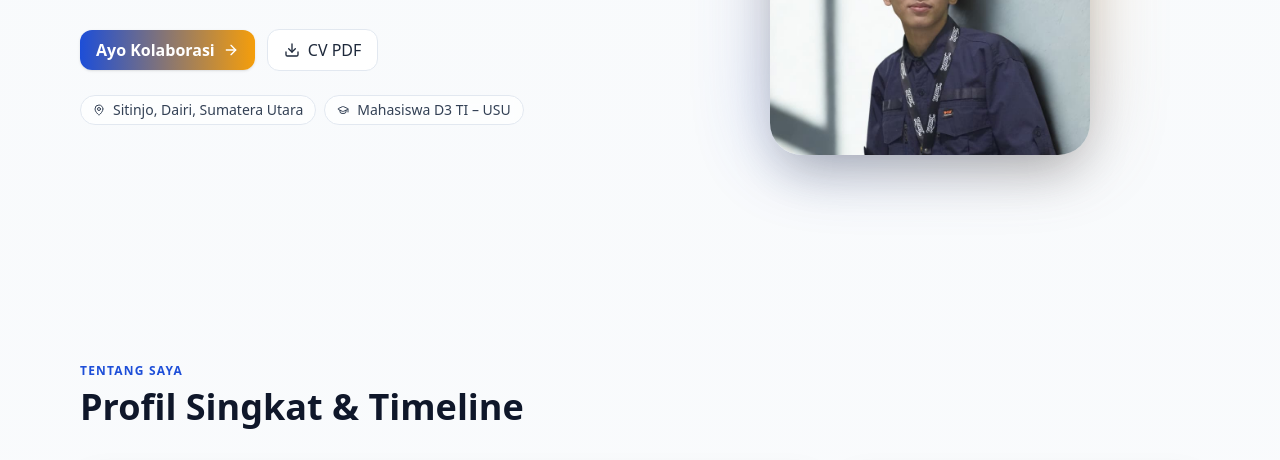
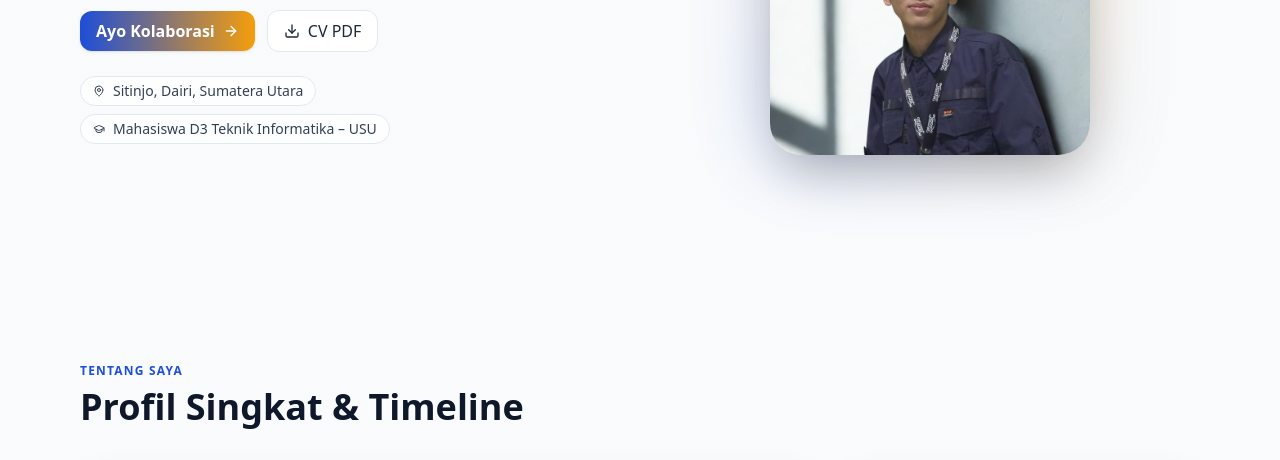
Before and after one commit to ridhopasi24/Portofolio-RidhoPasi, a plain HTML site: page index.html in a window 1280 px wide. Shown: the part 340-800 px from the top of the page. Drawn offline with nearby package versions, Linux system fonts and the light colour scheme.

Commit message:
Update index.html

```diff
--- a/index.html
+++ b/index.html
@@ -96,7 +96,7 @@
         </div>
         <div class="mt-6 flex flex-wrap gap-2 text-sm">
           <span class="inline-flex items-center gap-2 rounded-full border border-slate-200 dark:border-white/10 bg-white/70 dark:bg-white/5 px-3 py-1 font-medium text-slate-700 dark:text-slate-200 backdrop-blur"><i data-lucide="map-pin" class="w-3 h-3"></i> Sitinjo, Dairi, Sumatera Utara</span>
-          <span class="inline-flex items-center gap-2 rounded-full border border-slate-200 dark:border-white/10 bg-white/70 dark:bg-white/5 px-3 py-1 font-medium text-slate-700 dark:text-slate-200 backdrop-blur"><i data-lucide="graduation-cap" class="w-3 h-3"></i> Mahasiswa D3 TI – USU</span>
+          <span class="inline-flex items-center gap-2 rounded-full border border-slate-200 dark:border-white/10 bg-white/70 dark:bg-white/5 px-3 py-1 font-medium text-slate-700 dark:text-slate-200 backdrop-blur"><i data-lucide="graduation-cap" class="w-3 h-3"></i> Mahasiswa D3 Teknik Informatika – USU</span>
         </div>
       </div>
       <div class="order-1 md:order-2 reveal">
```
